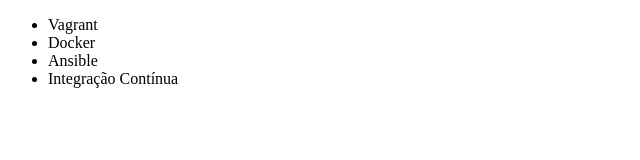
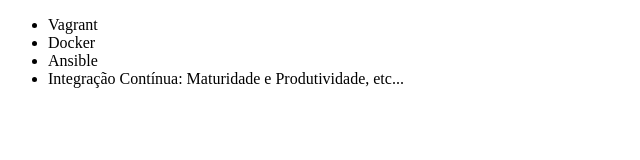
Before and after one commit to Isabella-SCainelles/projeto-alura2, a plain HTML site: page index.html in a window 1280 px wide. Shown: the whole page, without its empty margins (0-640 px from the left). Drawn offline with Linux system fonts and the light colour scheme.

Commit message:
Renomeando Titulo do curso

```diff
--- a/index.html
+++ b/index.html
@@ -9,7 +9,7 @@
         <li>Vagrant</li>
         <li>Docker</li>
         <li>Ansible</li>
-        <li>Integração Contínua</li>
+        <li>Integração Contínua: Maturidade e Produtividade, etc...</li>
     </ul>
 </body>
 </html>
```
